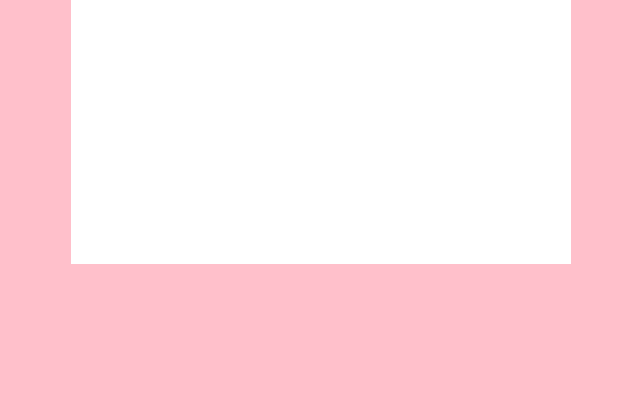
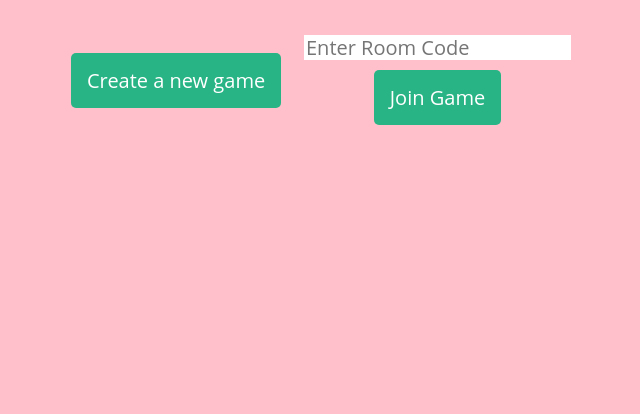
Before and after one commit to Dan-Lucian/Jet-Fighters-online, a plain HTML site: page frontend/index.html in a window 1280 px wide. Shown: the part 386-800 px from the top of the page, without its empty margins (319-959 px from the left). Drawn offline with Linux system fonts and the light colour scheme.

Commit message:
added a game menu markup

```diff
--- a/frontend/index.html
+++ b/frontend/index.html
@@ -23,6 +23,25 @@
 
   <body>
     <div class="game-container">
+      <div class="game-menu" id="game-menu">
+        <h1>Jet Fighters Online</h1>
+        <div class="game-menu__buttons">
+          <button type="submit" class="btn" id="btn-new-game">
+            Create a new game
+          </button>
+          <form class="form" id="form">
+            <input
+              type="text"
+              class="game-menu__input"
+              placeholder="Enter Room Code"
+              id="input-room-code"
+            />
+            <button class="btn" type="submit" id="btn-join-game">
+              Join Game
+            </button>
+          </form>
+        </div>
+      </div>
       <div class="game" id="game">
         <canvas id="canvas"></canvas>
       </div>
--- a/frontend/sass/components/_buttons.scss
+++ b/frontend/sass/components/_buttons.scss
@@ -1,3 +1,7 @@
-// -----------------------------------------------------------------------------
-// This file contains all styles related to the button component.
-// -----------------------------------------------------------------------------
+.btn {
+  background: $color-green-dark;
+  border: none;
+  border-radius: 5px;
+  padding: 1rem;
+  color: #fff;
+}
--- /dev/null
+++ b/frontend/sass/components/_game-menu.scss
@@ -0,0 +1,22 @@
+.game-menu {
+  text-align: center;
+}
+
+.game-menu__buttons {
+  margin-top: 50px;
+  display: flex;
+  align-items: center;
+  width: 500px;
+  justify-content: space-between;
+}
+
+.game-menu__input {
+  display: block;
+  margin-bottom: 10px;
+  border-radius: 0;
+  border: none;
+
+  &:focus {
+    outline: 2px solid #000;
+  }
+}
--- a/frontend/sass/components/_game.scss
+++ b/frontend/sass/components/_game.scss
@@ -2,6 +2,7 @@
   height: 500px;
   width: 500px;
   background: white;
+  display: none;
 }
 
 canvas {
--- a/frontend/sass/main.scss
+++ b/frontend/sass/main.scss
@@ -23,7 +23,8 @@
   'components/buttons',
   'components/pop-up-message',
   'components/game-container',
-  'components/game';
+  'components/game',
+  'components/game-menu';
 
 // 7. Themes
 @import
```
Also changed, not shown: frontend/css/main.css.
